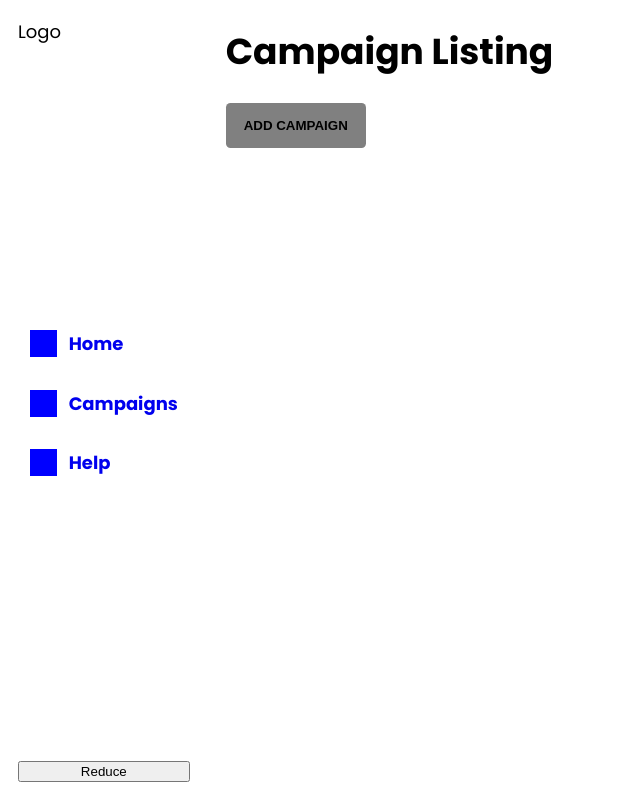
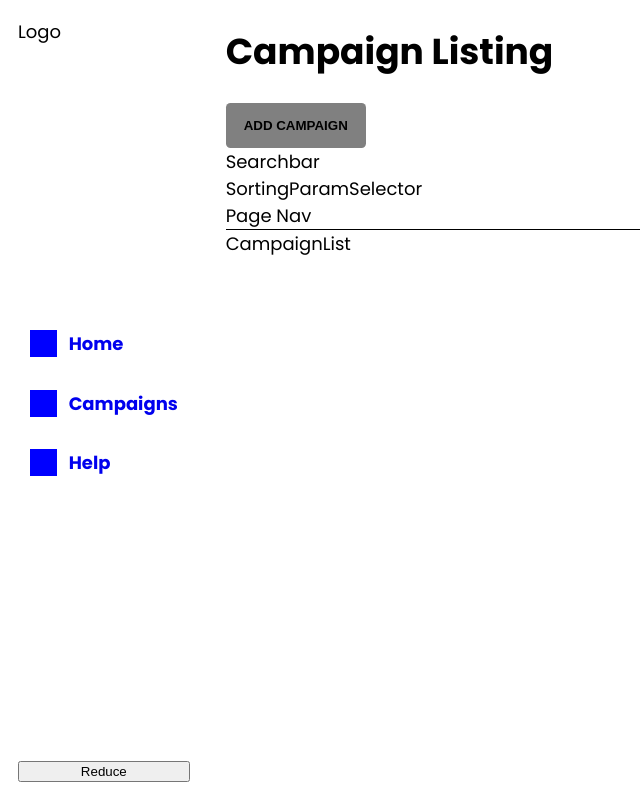
Before and after one commit to ProcessX/proxistore-test, a React (Vite) app: page /campaigns in a window 1280 px wide. Shown: the whole page, without its empty margins (0-640 px from the left). Built offline with nearby package versions, Linux system fonts and the light colour scheme.

Commit message:
Starting Campaign Listing

```diff
--- /dev/null
+++ b/src/components/pages/campaignListing/CampaignList.js
@@ -0,0 +1,11 @@
+import React from 'react';
+
+const CampaignList = () => {
+    return (
+        <div>
+            CampaignList
+        </div>
+    )
+}
+
+export default CampaignList
--- a/src/components/pages/campaignListing/CampaignListing.js
+++ b/src/components/pages/campaignListing/CampaignListing.js
@@ -1,12 +1,26 @@
 import React from 'react';
 import MainPageLayout from '../mainPageLayout/MainPageLayout';
 import BtnRectangle from '../../btn/btnRectangle';
+import Searchbar from './Searchbar';
+import SortingParamSelector from './SortingParamSelector';
+import PageNav from './PageNav';
+import CampaignList from './CampaignList';
 
 const CampaignListing = () => {
     return (
         <MainPageLayout>
-            <h1 className={'title title--page'}>Campaign Listing</h1>
-            <BtnRectangle text={'Add campaign'}/>
+            <div className={'campaignListing'}>
+                <div className={'campaignListing__head'}>
+                    <h1 className={'title title--page'}>Campaign Listing</h1>
+                    <BtnRectangle text={'Add campaign'} />
+                    <div className={'campaignListing__tools'}>
+                        <Searchbar />
+                        <SortingParamSelector />
+                        <PageNav />
+                    </div>
+                </div>
+                <CampaignList />
+            </div>
         </MainPageLayout>
     )
 }
--- /dev/null
+++ b/src/components/pages/campaignListing/PageNav.js
@@ -0,0 +1,11 @@
+import React from 'react';
+
+const PageNav = () => {
+    return (
+        <div>
+            Page Nav
+        </div>
+    )
+}
+
+export default PageNav
--- /dev/null
+++ b/src/components/pages/campaignListing/Searchbar.js
@@ -0,0 +1,11 @@
+import React from 'react';
+
+const Searchbar = () => {
+    return (
+        <div>
+            Searchbar
+        </div>
+    )
+}
+
+export default Searchbar
--- /dev/null
+++ b/src/components/pages/campaignListing/SortingParamSelector.js
@@ -0,0 +1,11 @@
+import React from 'react';
+
+const SortingParamSelector = () => {
+    return (
+        <div>
+            SortingParamSelector
+        </div>
+    )
+};
+
+export default SortingParamSelector
--- /dev/null
+++ b/src/style/components/pages/_campaignListing.scss
@@ -0,0 +1,13 @@
+@use '../../lib/mixin';
+@use '../../lib/fonts';
+
+.campaignListing {
+    .campaignListing__head{
+        &::after{
+            content: '';
+            display: block;
+            height: 1px;
+            background-color: black;
+        }
+    }
+}
--- a/src/style/components/pages/mainPageLayout/_mainPageLayout.scss
+++ b/src/style/components/pages/_mainPageLayout.scss
@@ -1,5 +1,5 @@
-@use '../../../lib/mixin';
-@use '../../../lib/fonts';
+@use '../../lib/mixin';
+@use '../../lib/fonts';
 
 .mainPageLayout {
     .mainPageLayout__content {
--- /dev/null
+++ b/src/style/components/pages/_pages.scss
@@ -0,0 +1,2 @@
+@use './mainPageLayout';
+@use './campaignListing';
--- a/src/style/style.scss
+++ b/src/style/style.scss
@@ -1,6 +1,6 @@
 @use './lib/fonts';
 @use './components/navbar/navbar';
-@use './components/pages/mainPageLayout/mainPageLayout';
+@use './components/pages/pages';
 @use './components/btn/btn';
 
 body {
```
